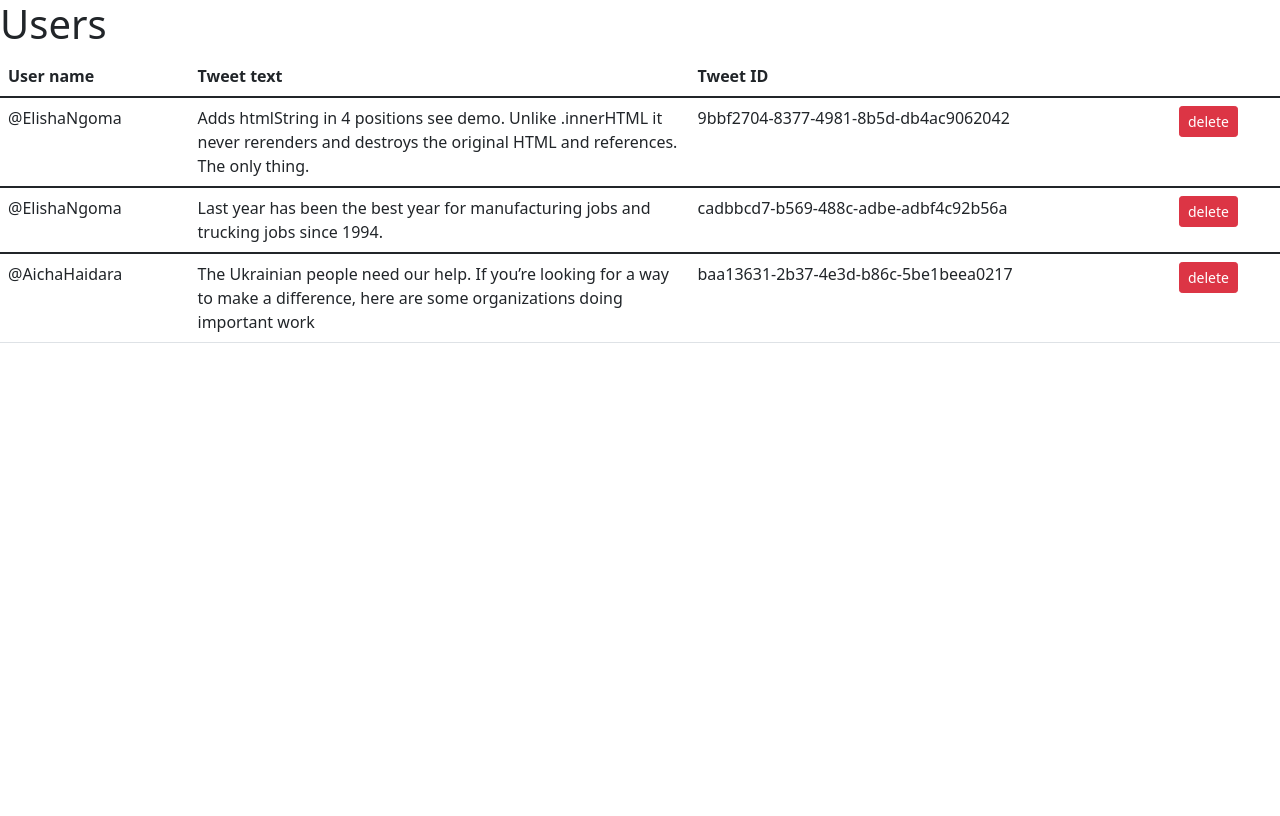
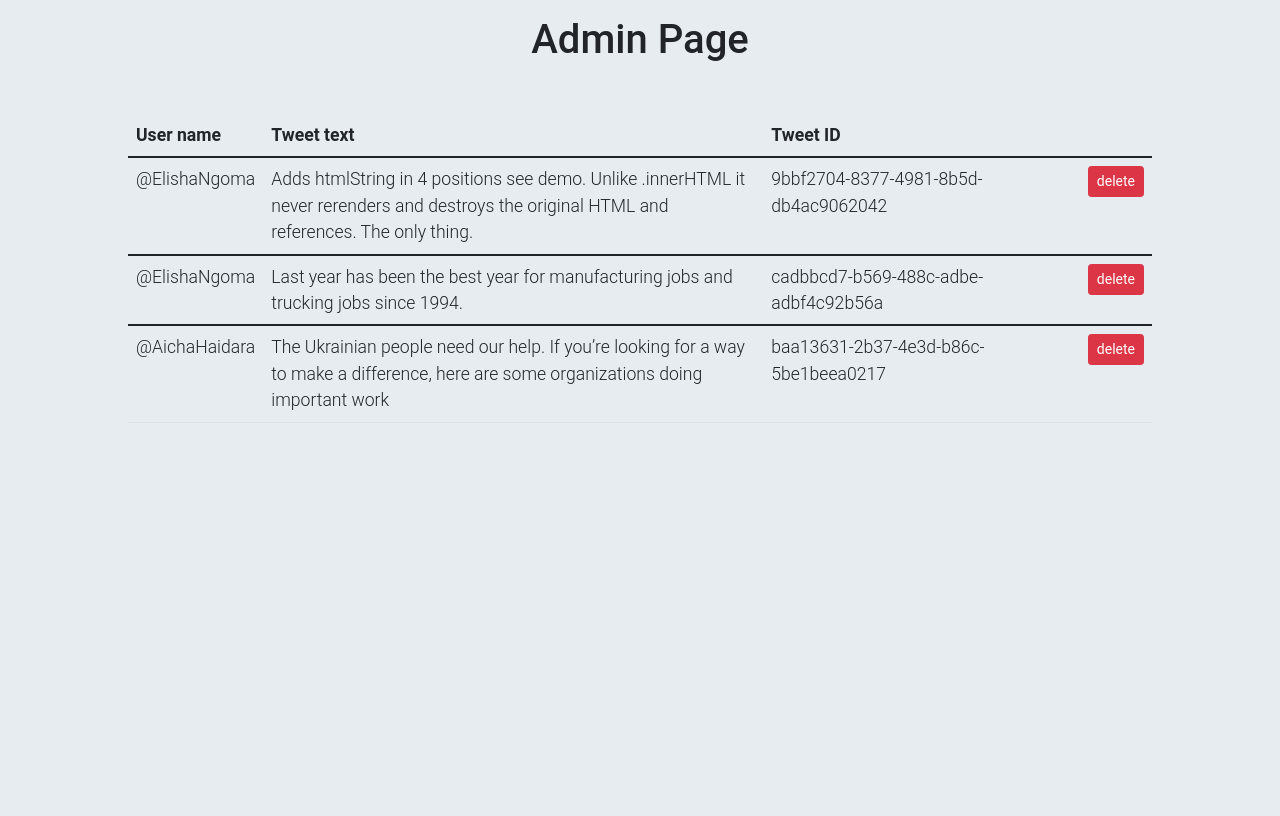
Before and after one commit to Elisha2605/my_single_page_app, a Bottle app: page /admin-page in a window 1280 px wide. Before the commit the page ends 343 px from the top, so only its background shows below. Run offline with Bottle, Linux system fonts and the light colour scheme.

Commit message:
now we are realy almost there

```diff
--- a/Auth/POST/signup_post.py
+++ b/Auth/POST/signup_post.py
@@ -70,7 +70,7 @@ def _():
         image_name = f'{image_id}{file_extension}'
 
         # Save the image
-        image_path = f'static/images/user_profile_pictures/{image_name}'
+        image_path = f'./static/images/user_profile_pictures/{image_name}'
         image.save(image_path)
 
         # Converting the image to json object - str
--- a/api/TWEETS/tweet_api_post.py
+++ b/api/TWEETS/tweet_api_post.py
@@ -69,7 +69,7 @@ def _(user_id):
             image_name = f'{image_id}{file_extension}'
 
             # Save the image
-            image_path = f'static/images/user_content_images/{image_name}'
+            image_path = f'./static/images/user_content_images/{image_name}'
             image.save(image_path)
 
             # Converting the image to json object - str
--- a/static/css/admin.css
+++ b/static/css/admin.css
@@ -15,6 +15,7 @@ body {
     font-family: 'Asap', sans-serif;
     font-family: 'Roboto', sans-serif;
 }
+
 a {
     text-decoration: none;
     color: inherit;
--- a/views/admin.html
+++ b/views/admin.html
@@ -5,13 +5,13 @@
     <meta http-equiv="X-UA-Compatible" content="IE=edge">
     <meta name="viewport" content="width=device-width, initial-scale=1.0">
     <link href="https://cdn.jsdelivr.net/npm/bootstrap@5.1.3/dist/css/bootstrap.min.css" rel="stylesheet" integrity="sha384-1BmE4kWBq78iYhFldvKuhfTAU6auU8tT94WrHftjDbrCEXSU1oBoqyl2QvZ6jIW3" crossorigin="anonymous">
-    <link rel="stylesheet" href="/static/admin.css">
-    <script src="/static/index.js"></script>
+    <link rel="stylesheet" href="/static/css/admin.css">
+    <script src="/static/js/index.js"></script>
     <title>Admin</title>
 </head>
 <body>
     <main>
-        <h1>Users</h1>
+        <h1>Admin Page</h1>
         <div id="table-container">
             <table class="table">
 
```
Also changed, not shown: static/images/user_content_images/6bc02661-ba6c-4992-958c-8c3aa03d96d6.jpeg (deleted).
